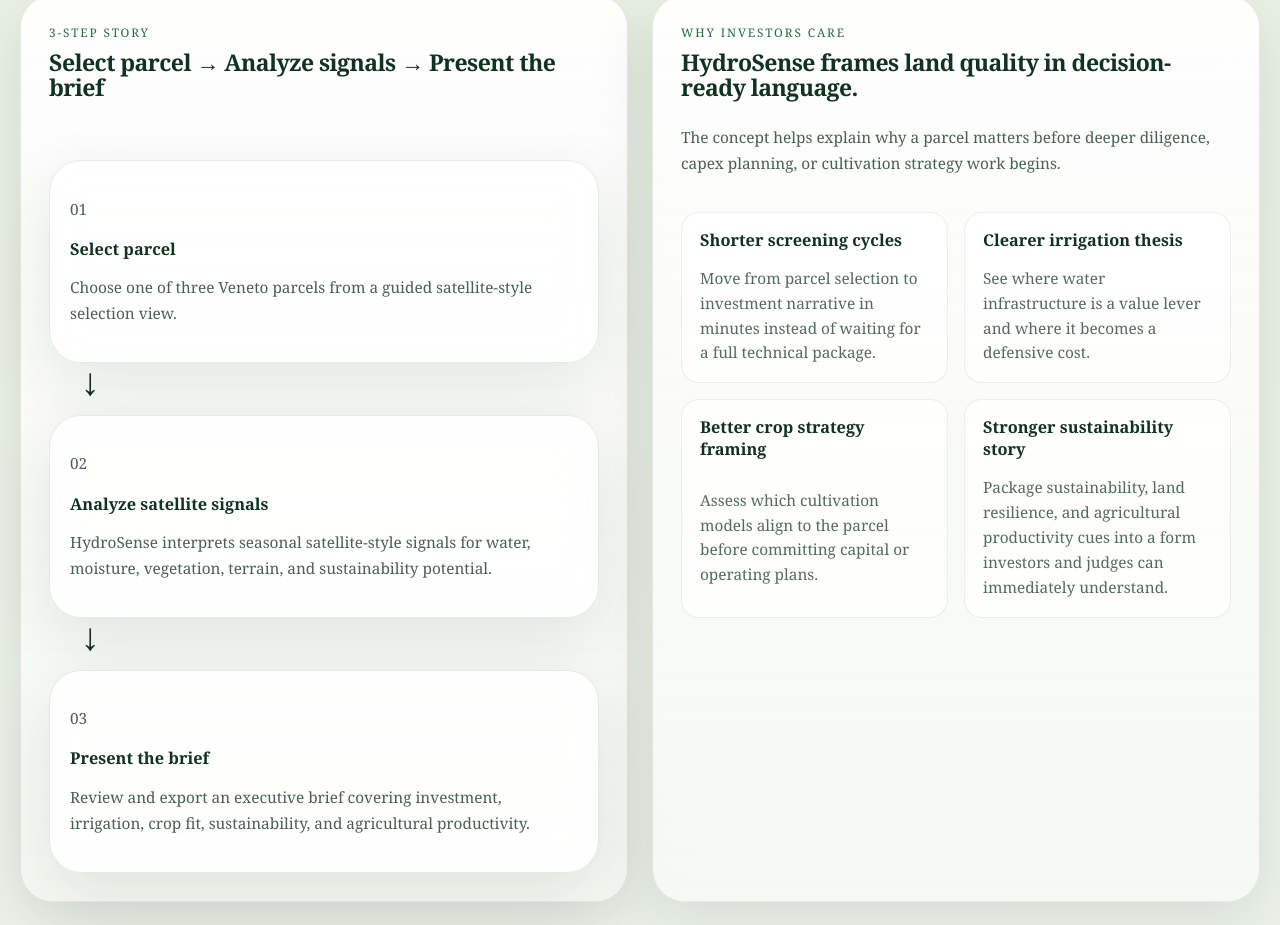
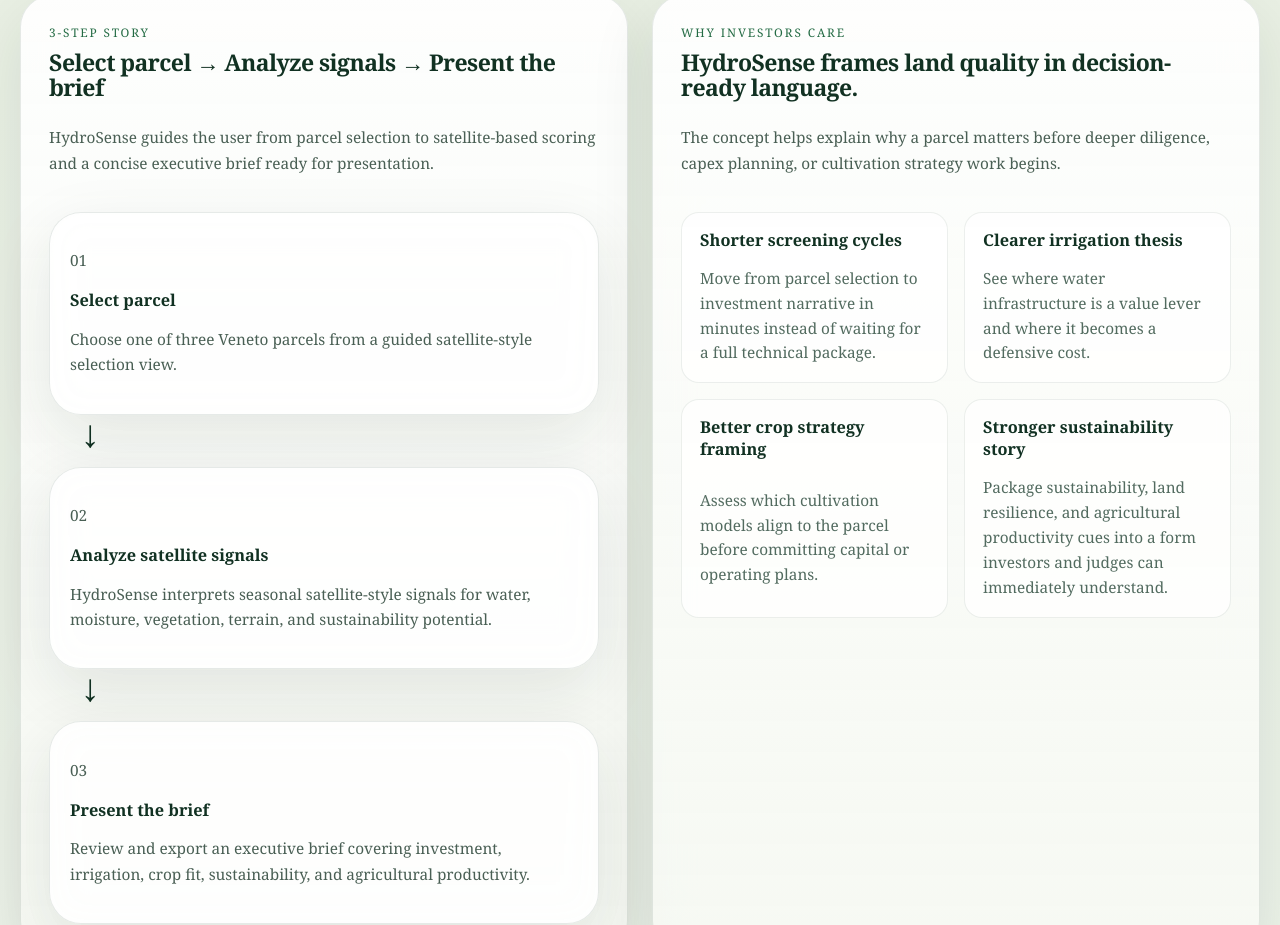
Before and after one commit to dareckidarek70-cpu/hydrosense-demo, a Next.js app: page / in a window 1280 px wide. Shown: the part 1479-2404 px from the top of the page. Built offline with nearby package versions, Linux system fonts and the light colour scheme.

Commit message:
Update page.tsx

```diff
--- a/app/page.tsx
+++ b/app/page.tsx
@@ -171,9 +171,10 @@
       <section className="page-section two-column-grid">
         <div className="glass-card">
           <SectionHeader
-            eyebrow="3-step story"
-            title="Select parcel → Analyze signals → Present the brief"
-         />
+          eyebrow="3-step story"
+          title="Select parcel → Analyze signals → Present the brief"
+          description="HydroSense guides the user from parcel selection to satellite-based scoring and a concise executive brief ready for presentation."
+        />
           <div className="metric-stack workflow-stack">
   {workflowSteps.map((step, index) => (
     <div className="workflow-step-wrap" key={step.title}>
```
